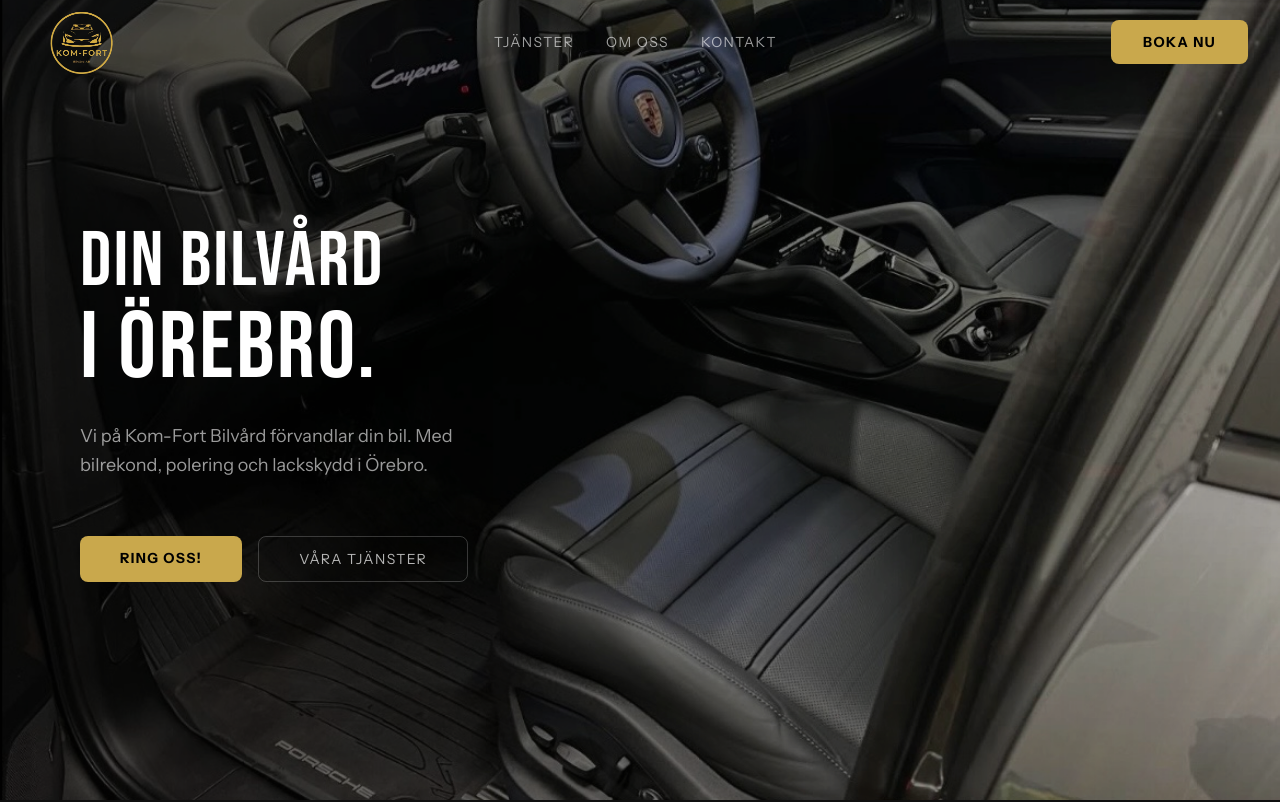
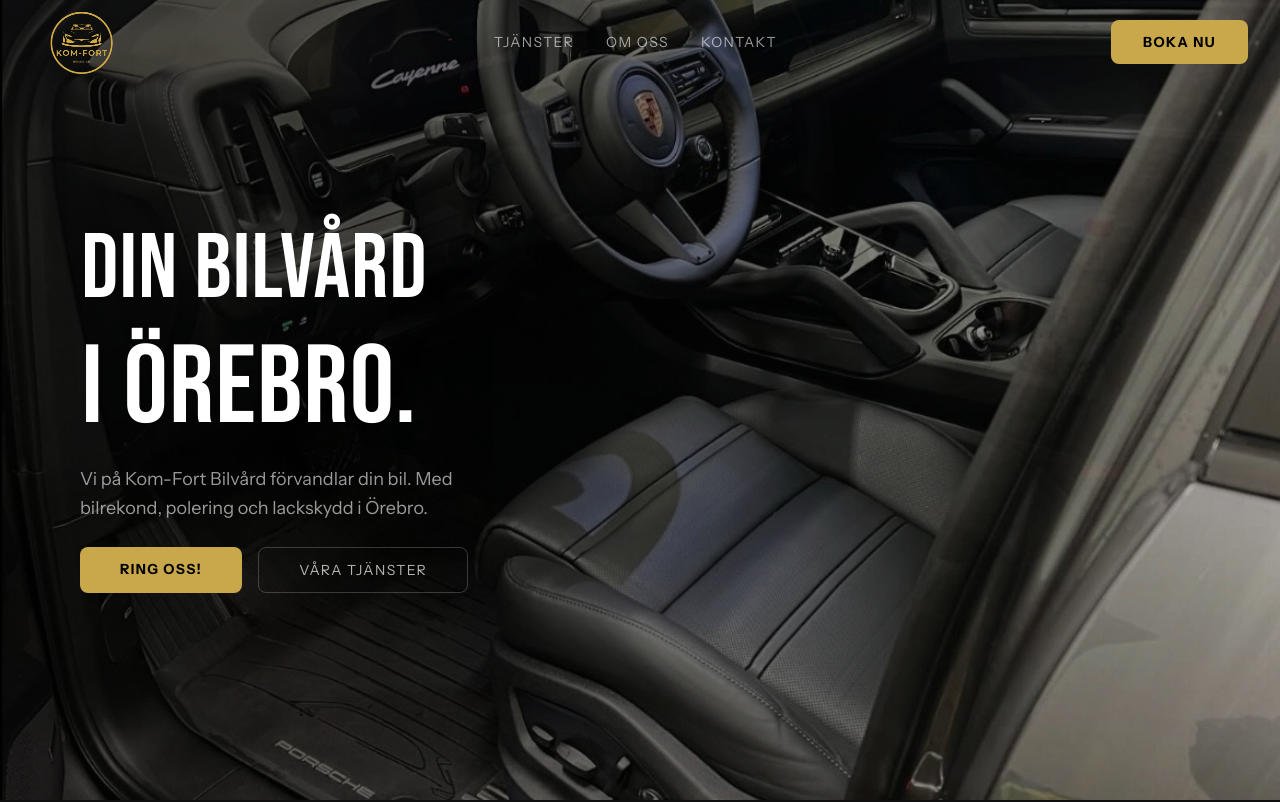
Before and after one commit to erikryden12/komfort-bilvard, a Next.js app: page / in a window 1280 px wide. Shown: the top 802 px of the page. Built offline with nearby package versions, Linux system fonts and the light colour scheme.

Commit message:
feat: hero stroke animation fixes and spacing tweaks
Co-Authored-By: Claude Sonnet 4.6 <noreply@anthropic.com>

```diff
--- a/src/app/globals.css
+++ b/src/app/globals.css
@@ -17,30 +17,25 @@ body {
 
 @keyframes heroStrokeDraw {
   0% {
-    stroke-dashoffset: 3000;
     fill: rgba(255, 255, 255, 0);
     stroke: rgba(255, 255, 255, 0);
   }
-  4% {
-    stroke: rgba(255, 255, 255, 0.9);
+  5% {
+    stroke: rgba(255, 255, 255, 0.85);
     fill: rgba(255, 255, 255, 0);
   }
-  72% {
+  65% {
     stroke-dashoffset: 0;
     fill: rgba(255, 255, 255, 0);
-    stroke: rgba(255, 255, 255, 0.9);
+    stroke: rgba(255, 255, 255, 0.85);
   }
   80% {
-    fill: rgba(255, 255, 255, 1);
-    stroke: rgba(255, 255, 255, 0.9);
     stroke-dashoffset: 0;
-  }
-  88% {
     fill: rgba(255, 255, 255, 1);
     stroke: rgba(255, 255, 255, 0);
-    stroke-width: 0;
   }
   100% {
+    stroke-dashoffset: 0;
     fill: rgba(255, 255, 255, 1);
     stroke: rgba(255, 255, 255, 0);
   }
@@ -49,8 +44,6 @@ body {
 .hero-text-animate {
   fill: rgba(255, 255, 255, 0);
   stroke: rgba(255, 255, 255, 0);
-  stroke-width: 1.5px;
-  stroke-dasharray: 3000;
-  stroke-dashoffset: 3000;
-  animation: heroStrokeDraw 3.4s cubic-bezier(0.4, 0, 0.6, 1) forwards;
+  stroke-width: 1px;
+  animation: heroStrokeDraw 3.6s ease-out forwards;
 }
--- a/src/components/marketing/Hero.tsx
+++ b/src/components/marketing/Hero.tsx
@@ -1,6 +1,6 @@
 "use client";
 
-import { useState, useEffect } from "react";
+import { useState, useEffect, useRef } from "react";
 import Image from "next/image";
 
 const pairs = [
@@ -8,37 +8,61 @@ const pairs = [
   { before: "/images/IMG_0866.jpg", after: "/images/IMG_0867.jpg", beforePos: "50% 55%", afterPos: "50% 55%" },
 ];
 
-function AnimatedHeroText() {
-  const lines = ["Din bilvård", "i Örebro."];
+function HeroLine({ text, delay }: { text: string; delay: number }) {
+  const textRef = useRef<SVGTextElement>(null);
+  const svgRef = useRef<SVGSVGElement>(null);
+
+  useEffect(() => {
+    const textEl = textRef.current;
+    const svgEl = svgRef.current;
+    if (!textEl || !svgEl) return;
+
+    const bbox = textEl.getBBox();
+    svgEl.setAttribute("viewBox", `${bbox.x - 2} ${bbox.y - 12} ${bbox.width + 4} ${bbox.height + 16}`);
+
+    const len = textEl.getComputedTextLength();
+    textEl.style.strokeDasharray = String(len + 20);
+    textEl.style.strokeDashoffset = String(len + 20);
+    textEl.style.animationDelay = `${delay}s`;
+    textEl.classList.add("hero-text-animate");
+  }, [delay]);
 
   return (
-    <div className="mb-8 leading-none text-left" aria-label="Din bilvård i Örebro.">
-      {lines.map((line, i) => (
-        <div key={line} className="block">
+    <div className="block">
       <svg
+        ref={svgRef}
         width="100%"
         height="auto"
-            viewBox={`0 0 ${line.length * 58} 110`}
+        viewBox="0 0 640 165"
         preserveAspectRatio="xMinYMid meet"
         overflow="visible"
         aria-hidden="true"
       >
         <text
+          ref={textRef}
           x="0"
-              y="95"
-              fontSize="110"
+          y="132"
+          fontSize="150"
           fontFamily="var(--font-bebas), sans-serif"
-              letterSpacing="3"
+          letterSpacing="2"
           strokeLinecap="round"
           strokeLinejoin="round"
-              className="hero-text-animate"
-              style={{ animationDelay: `${i * 0.6}s` }}
+          style={{ fill: "transparent" }}
         >
-              {line}
+          {text}
         </text>
       </svg>
     </div>
-      ))}
+  );
+}
+
+function AnimatedHeroText() {
+  return (
+    <div className="mb-4 leading-none text-left" aria-label="Din bilvård i Örebro.">
+      <HeroLine text="Din bilvård" delay={0} />
+      <div style={{ marginTop: "-0.32em" }}>
+        <HeroLine text="i Örebro." delay={0.65} />
+      </div>
     </div>
   );
 }
@@ -73,7 +97,7 @@ export default function Hero() {
 
       <div className="relative z-10 px-8 md:px-20 max-w-3xl">
         <AnimatedHeroText />
-        <p className="text-white/60 text-lg max-w-md mb-14 leading-relaxed font-light text-left">
+        <p className="text-white/60 text-lg max-w-md mb-6 leading-relaxed font-light text-left">
           Vi på Kom-Fort Bilvård förvandlar din bil. Med bilrekond, polering och lackskydd i Örebro.
         </p>
         <div className="flex gap-4 flex-wrap">
```
Lines whose indentation alone changed are shown as unchanged.
